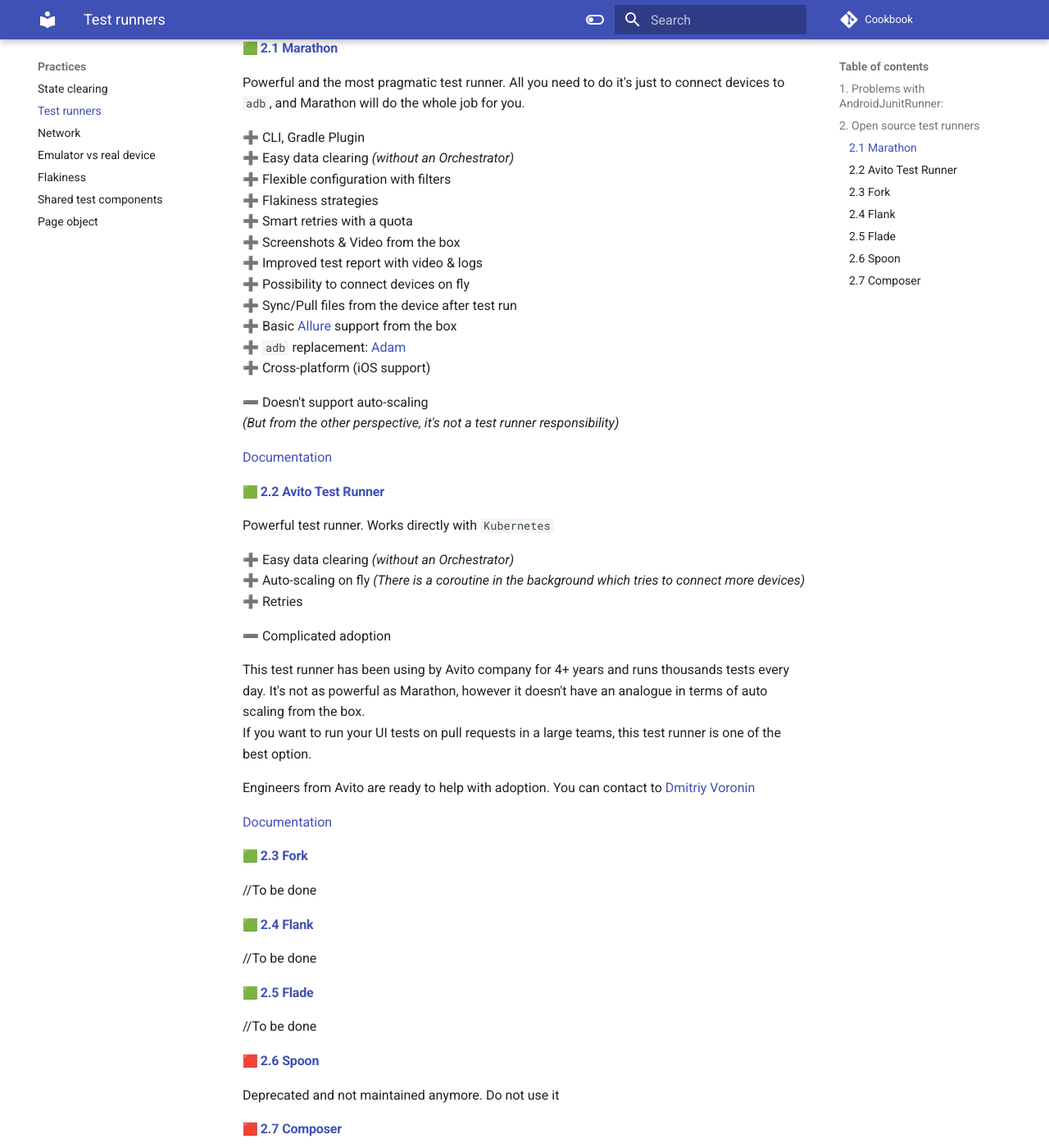
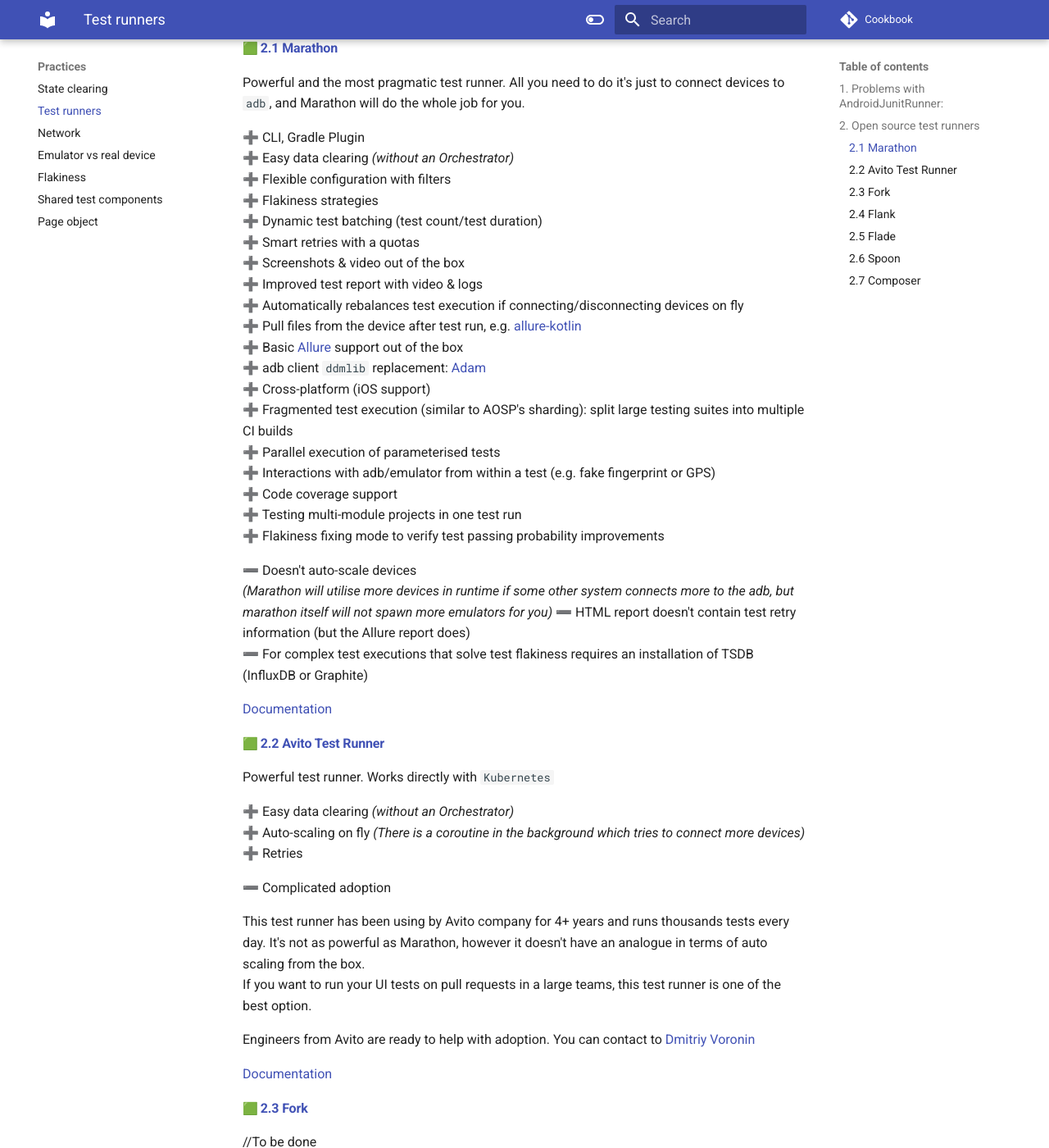
Before and after one commit to android-ui-testing/Cookbook, an MkDocs documentation site: the page built from docs/content/practices/test_runners_review.md, in a window 1280 px wide and 1400 px high, scrolled down 1387 px. Shown: the whole window at 82% size. Built offline with MkDocs 1.6.1 and Material for MkDocs 9.7.7, drawn with Linux system fonts in a browser that asks for light colours; emoji names are drawn with the system emoji font; comment, search, counter and statistics services are not loaded.

Commit message:
feat(marathon): update description of features and cons

```diff
--- a/docs/content/practices/test_runners_review.md
+++ b/docs/content/practices/test_runners_review.md
@@ -69,17 +69,27 @@
 ➕ Easy data clearing _(without an Orchestrator)_ <br>
 ➕ Flexible configuration with filters <br>
 ➕ Flakiness strategies <br>
-➕ Smart retries with a quota <br>
-➕ Screenshots & Video from the box <br>
+➕ Dynamic test batching (test count/test duration) <br>
+➕ Smart retries with a quotas <br>
+➕ Screenshots & video out of the box <br>
 ➕ Improved test report with video & logs <br>
-➕ Possibility to connect devices on fly <br>
-➕ Sync/Pull files from the device after test run <br>
-➕ Basic [Allure](https://github.com/allure-framework) support from the box <br>
-➕ `adb` replacement: [Adam](https://github.com/Malinskiy/adam) <br>
+➕ Automatically rebalances test execution if connecting/disconnecting devices on fly <br>
+➕ Pull files from the device after test run, e.g. [allure-kotlin](https://github.com/allure-framework/allure-kotlin) <br>
+➕ Basic [Allure](https://github.com/allure-framework) support out of the box <br>
+➕ adb client `ddmlib` replacement: [Adam](https://github.com/Malinskiy/adam) <br>
 ➕ Cross-platform (iOS support) <br>
+➕ Fragmented test execution (similar to AOSP's sharding): split large testing suites into multiple CI builds <br>
+➕ Parallel execution of parameterised tests <br>
+➕ Interactions with adb/emulator from within a test (e.g. fake fingerprint or GPS) <br>
+➕ Code coverage support <br>
+➕ Testing multi-module projects in one test run <br>
+➕ Flakiness fixing mode to verify test passing probability improvements <br>
 
-➖ Doesn't support auto-scaling <br>
-_(But from the other perspective, it's not a test runner responsibility)_
+➖ Doesn't auto-scale devices <br>
+_(Marathon will utilise more devices in runtime if some other system connects more to the adb, but marathon itself will not spawn more emulators for you)_
+➖ HTML report doesn't contain test retry information (but the Allure report does) <br>
+➖ For complex test executions that solve test flakiness requires an installation of TSDB (InfluxDB or Graphite) <br>
+
 
 [Documentation](https://marathonlabs.github.io/marathon/)
 
```
